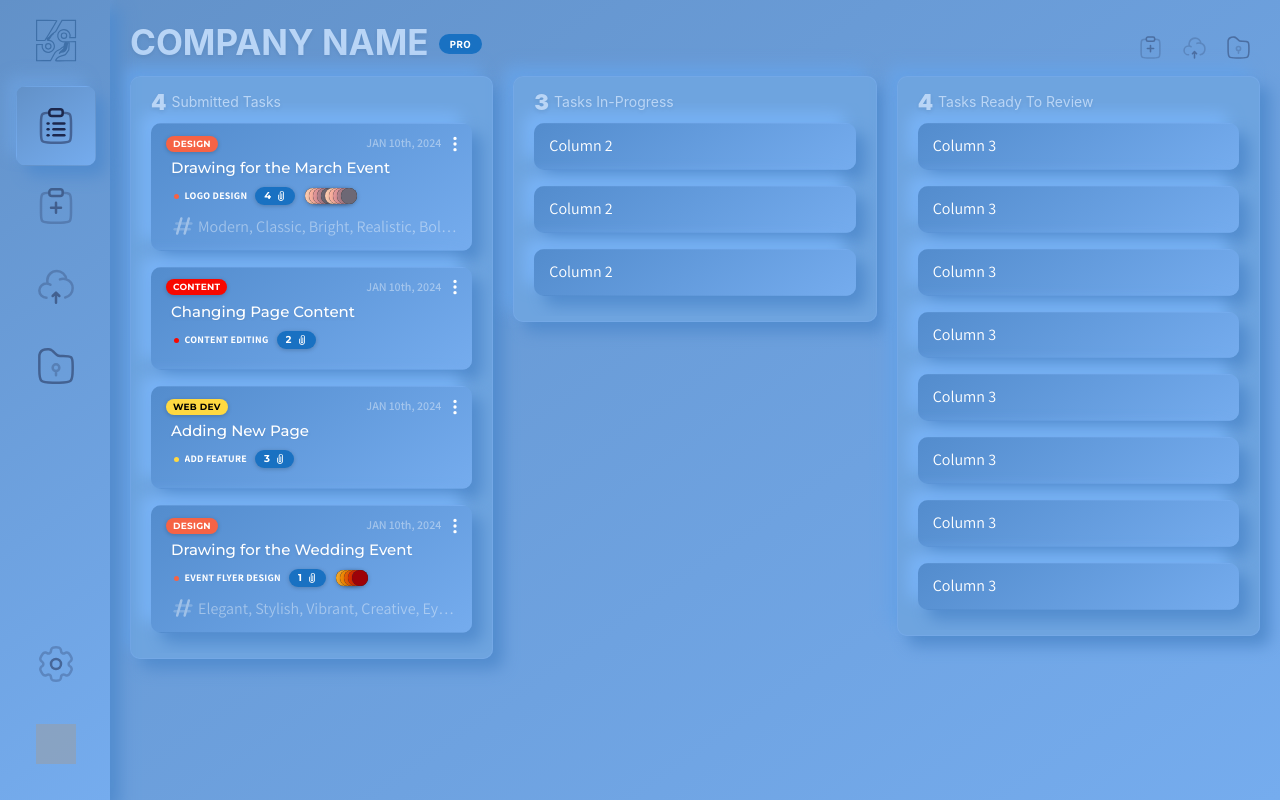
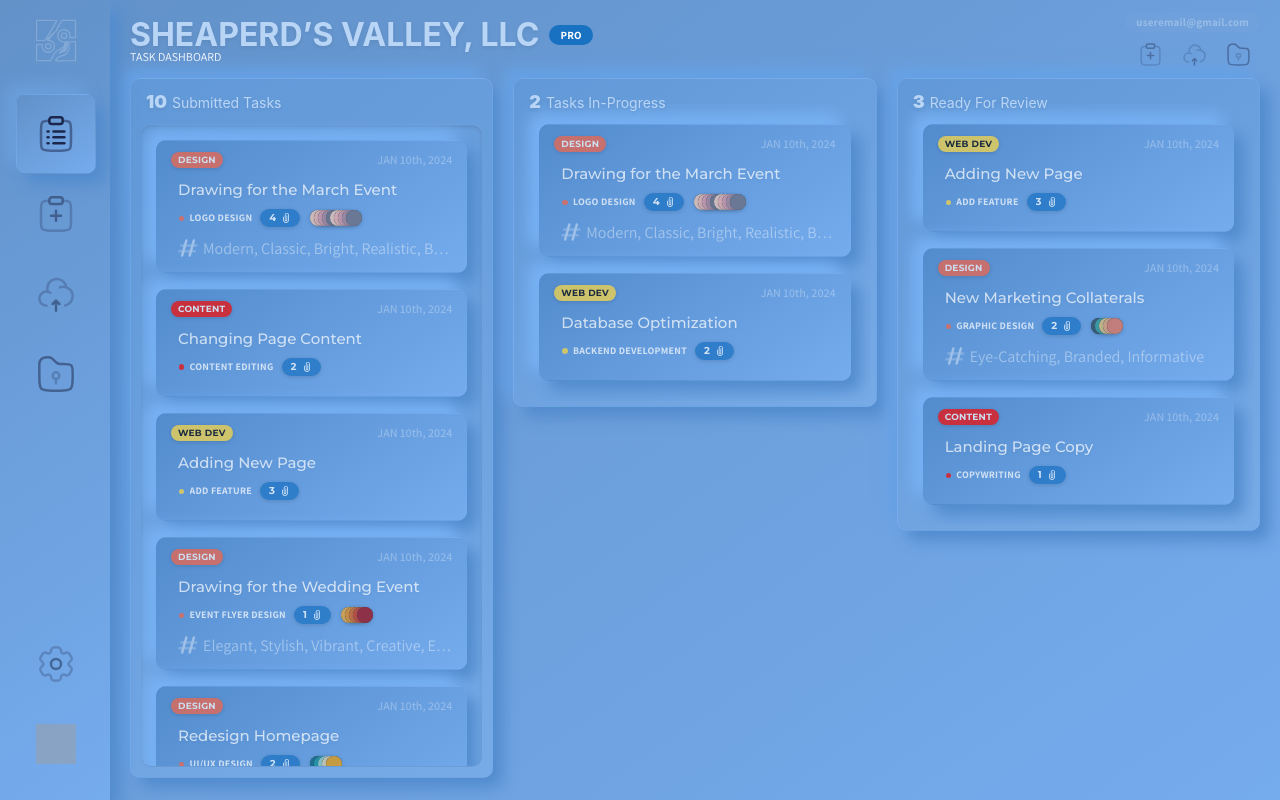
Before and after one commit to Zenneson/cre8ive4mula, a Next.js app: page /clientportal in a window 1280 px wide. Built offline with nearby package versions, Linux system fonts and the light colour scheme; grey boxes are pictures that could not be loaded.

Commit message:
Update styles and add functionality to board tasks

```diff
--- a/app/clientportal/dashboard/boardTask.js
+++ b/app/clientportal/dashboard/boardTask.js
@@ -2,6 +2,7 @@ import {
   Avatar,
   Badge,
   Box,
+  Button,
   ColorSwatch,
   Flex,
   Group,
@@ -9,12 +10,16 @@ import {
   Text,
   Title,
 } from "@mantine/core";
-import { BsThreeDotsVertical } from "react-icons/bs";
+import { useClickOutside } from "@mantine/hooks";
+import { useState } from "react";
 import { CgAttachment } from "react-icons/cg";
+import { FaRegTrashCan } from "react-icons/fa6";
 import classes from "./styles/boardTask.module.css";
 
 export default function BoardTask(props) {
-  const { taskData } = props;
+  const { taskData, boardType } = props;
+  const [viewTask, setViewTask] = useState(false);
+  const ref = useClickOutside(() => setViewTask(false));
 
   const taskColor = (type) => {
     switch (type) {
@@ -40,7 +45,15 @@ export default function BoardTask(props) {
   );
 
   return (
-    <Box className="innerPanel" pos={"relative"} pb={10}>
+    <Box
+      className={`innerPanel ${classes.taskFrame} ${
+        boardType === "Ready For Review" && classes.reviewReady
+      }`}
+      onClick={() => setViewTask(!viewTask)}
+      pos={"relative"}
+      pb={10}
+      ref={ref}
+    >
       <Group justify="space-between" mb={5}>
         <Badge
           color={taskColor(taskData.type)}
@@ -49,12 +62,9 @@ export default function BoardTask(props) {
         >
           {taskData.type}
         </Badge>
-        <Group gap={5} mr={-7}>
-          <Text fz={12} fw={600} c={"#fff"} opacity={0.4}>
-            JAN 10th, 2024
-          </Text>
-          <BsThreeDotsVertical className={classes.taskMenuBtn} size={18} />
-        </Group>
+        <Text fz={12} fw={600} c={"#fff"} opacity={0.4}>
+          JAN 10th, 2024
+        </Text>
       </Group>
       <Title className={classes.title} truncate="end" lineClamp={2}>
         {taskData.title}
@@ -90,6 +100,17 @@ export default function BoardTask(props) {
         )}
         <Text className={classes.tagsList}>{tagsList}</Text>
       </Flex>
+      <Group
+        className={`${classes.viewTaskFrame} ${viewTask && classes.opened}`}
+        justify="flex-end"
+      >
+        <Box className={classes.taskBtnsFrame}>
+          <FaRegTrashCan className={classes.deleteTaskBtn} size={16} />
+          <Button className={classes.viewTaskBtn} variant="light">
+            View
+          </Button>
+        </Box>
+      </Group>
     </Box>
   );
 }
--- a/app/clientportal/dashboard/dashHeader.js
+++ b/app/clientportal/dashboard/dashHeader.js
@@ -5,6 +5,8 @@ import {
   Flex,
   Group,
   Image,
+  Stack,
+  Text,
   Title,
   Tooltip,
 } from "@mantine/core";
@@ -14,16 +16,38 @@ export default function DashHeader(props) {
   const { setActive } = props;
 
   return (
-    <Group justify="space-between">
+    <Group justify="space-between" mb={"2px"}>
+      <Stack gap={0}>
         <Flex align={"center"} gap={10}>
-        <Title fz={35} mb={"10px"} tt={"uppercase"}>
-          Company Name
+          <Title fz={32} tt={"uppercase"}>
+            Sheaperd&rsquo;s Valley, LLC
           </Title>
-        <Badge size="md" mt={-8}>
-          Pro
+          <Badge size="md">Pro</Badge>
+        </Flex>
+        <Text mt={-8} fz={12} tt={"uppercase"}>
+          Task Dashboard
+        </Text>
+      </Stack>
+
+      <Stack gap={0} align="flex-end">
+        <Tooltip
+          position={"bottom"}
+          withArrow
+          label={"Account Settings"}
+          openDelay={0}
+          offset={5}
+        >
+          <Badge
+            className={classes.userBadge}
+            variant="light"
+            color={"#fff"}
+            size="md"
+            tt={"inherit"}
+            onClick={() => setActive(4)}
+          >
+            useremail@gmail.com
           </Badge>
-      </Flex>
-
+        </Tooltip>
         <Group gap={0}>
           <Tooltip
             position={"bottom"}
@@ -86,6 +110,7 @@ export default function DashHeader(props) {
             </ActionIcon>
           </Tooltip>
         </Group>
+      </Stack>
     </Group>
   );
 }
--- a/app/clientportal/dashboard/dashboard.js
+++ b/app/clientportal/dashboard/dashboard.js
@@ -1,62 +1,58 @@
 "use client";
-import { Box, Flex, Group, Stack, Title } from "@mantine/core";
+import { Flex, Group, Stack, Title } from "@mantine/core";
+import { useEffect, useRef, useState } from "react";
+import { taskData } from "../../../public/data/taskData";
 import BoardTask from "./boardTask";
 import DashHeader from "./dashHeader";
 import classes from "./styles/dashboard.module.css";
 
-const taskData = [
-  {
-    id: 1,
-    type: "Design",
-    service: "Logo Design",
-    title: "Drawing for the March Event",
-    date: "JAN 10th, 2024",
-    tags: ["Modern", "Classic", "Bright", "Realistic", "Bold", "Engaging"],
-    files: ["file1.docx", "file2.docx", "file3.docx", "file4.docx"],
-    colors: [
-      "#FFCDB2",
-      "#FFB4A2",
-      "#E5989B",
-      "#B5838D",
-      "#6D6875",
-      "#FFCDB2",
-      "#FFB4A2",
-      "#E5989B",
-      "#B5838D",
-      "#6D6875",
-    ],
-  },
-  {
-    id: 2,
-    type: "Content",
-    service: "Content Editing",
-    title: "Changing Page Content",
-    date: "JAN 12th, 2024",
-    files: ["file1.docx", "file2.docx"],
-  },
-  {
-    id: 3,
-    type: "Web Dev",
-    service: "Add Feature",
-    title: "Adding New Page",
-    date: "JAN 10th, 2024",
-    files: ["file1.docx", "file2.docx", "file3.docx"],
-  },
-  {
-    id: 4,
-    type: "Design",
-    service: "Event Flyer Design",
-    title: "Drawing for the Wedding Event",
-    date: "JAN 10th, 2024",
-    tags: ["Elegant", "Stylish", "Vibrant", "Creative", "Eye-catching, Formal"],
-    files: ["file1.docx"],
-    colors: ["#F9A826", "#F48C06", "#E85D04", "#DC2F02", "#9D0208"],
-  },
-];
+const isOverflown = (element) => {
+  return (
+    element.scrollHeight > element.clientHeight ||
+    element.scrollWidth > element.clientWidth
+  );
+};
 
-const taskList = taskData.map((task) => (
-  <BoardTask key={task.id} taskData={task} />
-));
+const Board = ({ taskData, boardType }) => {
+  const tasks = taskData;
+  const taskFrameRef = useRef(null);
+  const [addSpace, setAddSpace] = useState(false);
+
+  useEffect(() => {
+    const taskFrame = taskFrameRef.current;
+    if (isOverflown(taskFrame)) {
+      setAddSpace(true);
+    } else {
+      setAddSpace(false);
+    }
+  }, []);
+
+  const taskList = tasks.map((task) => (
+    <BoardTask key={task.id} taskData={task} boardType={boardType} />
+  ));
+
+  return (
+    <Stack w="33%" className={`panel ${classes.boards}`}>
+      <Group
+        gap={5}
+        className={`${classes.boardsHeader} ${addSpace && classes.scrollSpace}`}
+      >
+        <Title order={4} fw={900}>
+          {tasks.length}
+        </Title>
+        <Title order={6} fw={400}>
+          {boardType}
+        </Title>
+      </Group>
+      <Stack
+        ref={taskFrameRef}
+        className={`${classes.boardsInner} ${addSpace && classes.boardsShadow}`}
+      >
+        {taskList}
+      </Stack>
+    </Stack>
+  );
+};
 
 export default function Dashboard(props) {
   const { setActive } = props;
@@ -65,52 +61,15 @@ export default function Dashboard(props) {
     <>
       <DashHeader setActive={setActive} />
       <Flex gap={20} className={classes.boardsFrame}>
-        <Stack w="33%" className={`panel ${classes.boards}`}>
-          <Group gap={5} className={classes.boardsHeader}>
-            <Title order={3} fw={900}>
-              {taskData.length}
-            </Title>
-            <Title order={6} fw={400}>
-              Submitted Tasks
-            </Title>
-          </Group>
-          <Stack className={classes.boardsInner}>{taskList}</Stack>
-        </Stack>
-        <Stack w="33%" className={`panel ${classes.boards}`}>
-          <Group gap={5} className={classes.boardsHeader}>
-            <Title order={3} fw={900}>
-              3
-            </Title>
-            <Title order={6} fw={400}>
-              Tasks In-Progress
-            </Title>
-          </Group>
-          <Stack className={classes.boardsInner}>
-            <Box className="innerPanel">Column 2</Box>
-            <Box className="innerPanel">Column 2</Box>
-            <Box className="innerPanel">Column 2</Box>
-          </Stack>
-        </Stack>
-        <Stack w="33%" className={`panel ${classes.boards}`}>
-          <Group gap={5} className={classes.boardsHeader}>
-            <Title order={3} fw={900}>
-              4
-            </Title>
-            <Title order={6} fw={400}>
-              Tasks Ready To Review
-            </Title>
-          </Group>
-          <Stack className={classes.boardsInner}>
-            <Box className="innerPanel">Column 3</Box>
-            <Box className="innerPanel">Column 3</Box>
-            <Box className="innerPanel">Column 3</Box>
-            <Box className="innerPanel">Column 3</Box>
-            <Box className="innerPanel">Column 3</Box>
-            <Box className="innerPanel">Column 3</Box>
-            <Box className="innerPanel">Column 3</Box>
-            <Box className="innerPanel">Column 3</Box>
-          </Stack>
-        </Stack>
+        <Board boardType={"Submitted Tasks"} taskData={taskData} />
+        <Board
+          boardType={"Tasks In-Progress"}
+          taskData={[taskData[0], taskData[6]]}
+        />
+        <Board
+          boardType={"Ready For Review"}
+          taskData={[taskData[2], taskData[7], taskData[8]]}
+        />
       </Flex>
     </>
   );
--- a/app/clientportal/dashboard/styles/boardTask.module.css
+++ b/app/clientportal/dashboard/styles/boardTask.module.css
@@ -1,18 +1,36 @@
+.viewTaskFrame {
+  transition: all 300ms ease-in-out;
+  overflow: hidden;
+  height: 0px;
+}
+
+.opened {
+  height: 100% !important;
+}
+
+.taskFrame {
+  transition: all 250ms ease-in-out;
+  user-select: none !important;
+  cursor: pointer;
+
+  & > * {
+    opacity: 0.7;
+  }
+
+  &:hover {
+    & > * {
+      opacity: 1;
+    }
+  }
+}
+
 .title {
   font-family: var(--font-montserrat);
   width: 100%;
   font-weight: 500;
   font-size: 15px;
+  padding: 5px 0 0 7px;
   color: #fff;
-  padding-left: 5px;
-}
-
-.taskMenuBtn {
-  cursor: pointer;
-
-  &:hover {
-    transform: scale(1.1);
-  }
 }
 
 .addedTags {
@@ -51,3 +69,80 @@
   white-space: nowrap;
   width: 100%;
 }
+
+div.taskBtnsFrame {
+  transition: all 250ms ease-in-out !important;
+  background-color: rgba(0, 0, 0, 0.1);
+  border-radius: 5px;
+  margin: 7px 0;
+  padding: 0;
+}
+
+button.viewTaskBtn {
+  background: #8bbbf5 !important;
+  border: 0;
+  box-shadow: none;
+  border-radius: 5px;
+  cursor: pointer;
+  padding: 5px 10px !important;
+  font-family: var(--font-montserrat);
+  font-weight: 700;
+  margin: 4px 0;
+  margin-right: 4px;
+  font-size: 12px;
+
+  &:hover {
+    transform: scale(1.02);
+    opacity: 1;
+  }
+}
+
+.deleteTaskBtn {
+  transition: all 250ms ease-in-out;
+  margin: 0 5px -4px 8px !important;
+  opacity: 0.2;
+  color: #fff;
+
+  &:hover {
+    color: #f80808;
+    transform: scale(1.02);
+    opacity: 1;
+  }
+}
+
+.reviewReady {
+  overflow: hidden;
+}
+
+.reviewReady:before {
+  position: absolute;
+  content: "";
+  display: inline-block;
+  top: -180px;
+  left: 0;
+  width: 30px;
+  height: 100%;
+  background-color: rgba(255, 255, 255, 0.15);
+  animation: shinyBtn 3s ease-in-out infinite;
+}
+
+/* KEYFRAMES --------------------------------------------------------------- */
+
+@keyframes shinyBtn {
+  0% {
+    -webkit-transform: scale(0) rotate(45deg);
+    opacity: 0;
+  }
+  80% {
+    -webkit-transform: scale(0) rotate(45deg);
+    opacity: 0.5;
+  }
+  81% {
+    -webkit-transform: scale(4) rotate(45deg);
+    opacity: 1;
+  }
+  100% {
+    -webkit-transform: scale(50) rotate(45deg);
+    opacity: 0;
+  }
+}
--- a/app/clientportal/dashboard/styles/dashboard.module.css
+++ b/app/clientportal/dashboard/styles/dashboard.module.css
@@ -1,3 +1,14 @@
+.userBadge {
+  transition: opacity 150ms ease-in-out;
+  opacity: 0.3;
+  margin-top: 7px;
+  cursor: pointer;
+
+  &:hover {
+    opacity: 1;
+  }
+}
+
 .topRightBtns {
   opacity: 0.4;
 
@@ -12,6 +23,7 @@
 }
 
 .boards {
+  background: linear-gradient(145deg, #6198d7, #77abe7);
   border-radius: 10px;
   height: auto;
   max-height: calc(100vh - 100px);
@@ -21,19 +33,25 @@
 .boardsHeader {
   position: relative;
   z-index: 100;
-  margin: 0 0 -5px 20px;
+  margin: 0 0 -27px 15px;
+}
+
+.scrollSpace {
+  margin: 0 0 -12px 15px;
 }
 
 .boardsInner {
   border-radius: 10px;
   overflow: auto;
   padding: 20px;
-  margin: 0;
-  margin-top: -25px;
+  padding-bottom: 20px;
+  margin: 0 5px;
+}
 
-  div.innerPanel {
-    box-shadow:
-      10px 10px 15px rgba(82, 140, 206, 0.2),
-      -10px -10px 15px rgba(121, 179, 246, 0.2) !important;
-  }
+.boardsShadow {
+  box-shadow: rgba(0, 0, 0, 0.1) 0px 2px 4px 0px inset;
+  border-top: 1px solid rgba(255, 255, 255, 0.05);
+  border-bottom: 1px solid rgba(0, 0, 0, 0.08);
+  padding: 15px;
+  margin: 5px 10px;
 }
--- a/app/clientportal/navbar.js
+++ b/app/clientportal/navbar.js
@@ -49,6 +49,7 @@ export default function Navbar(props) {
         <Image
           src="/img/svgLogo.svg"
           style={{ paddingLeft: "2px", width: rem(50), height: rem(50) }}
+          opacity={0.2}
           alt="Logo"
         />
       </Center>
@@ -58,7 +59,11 @@ export default function Navbar(props) {
         </Stack>
       </div>
       <Stack justify="center" gap={0}>
-        <NavbarLink icon={"settings"} label="Account Settings" />
+        <NavbarLink
+          icon={"settings"}
+          onClick={() => setActive(4)}
+          label="Account Settings"
+        />
         <NavbarLink icon={"logout"} label="Logout" />
       </Stack>
     </nav>
--- a/app/clientportal/page.js
+++ b/app/clientportal/page.js
@@ -41,6 +41,11 @@ export default function ClientPortal() {
           <Title>File Repository</Title>
         </motion.div>
       )}
+      {active === 4 && (
+        <motion.div {...animation} className={classes.dashPanel}>
+          <Title>Account Settings</Title>
+        </motion.div>
+      )}
     </>
   );
 }
--- a/app/clientportal/styles/clientPortal.module.css
+++ b/app/clientportal/styles/clientPortal.module.css
@@ -5,4 +5,5 @@ div.dashPanel {
   width: calc(100vw - rem(110px));
   height: 100vh;
   padding: 20px;
+  padding-top: 5px;
 }
--- a/app/clientportal/styles/navbar.module.css
+++ b/app/clientportal/styles/navbar.module.css
@@ -16,7 +16,7 @@
 
 .navbarMain {
   flex: 1;
-  margin-top: rem(20px);
+  margin-top: rem(28px);
 }
 
 .link {
--- /dev/null
+++ b/public/data/taskData.js
@@ -0,0 +1,101 @@
+export const taskData = [
+  {
+    id: 1,
+    type: "Design",
+    service: "Logo Design",
+    title: "Drawing for the March Event",
+    date: "JAN 10th, 2024",
+    tags: ["Modern", "Classic", "Bright", "Realistic", "Bold", "Engaging"],
+    files: ["file1.docx", "file2.docx", "file3.docx", "file4.docx"],
+    colors: [
+      "#FFCDB2",
+      "#FFB4A2",
+      "#E5989B",
+      "#B5838D",
+      "#6D6875",
+      "#FFCDB2",
+      "#FFB4A2",
+      "#E5989B",
+      "#B5838D",
+      "#6D6875",
+    ],
+  },
+  {
+    id: 2,
+    type: "Content",
+    service: "Content Editing",
+    title: "Changing Page Content",
+    date: "JAN 12th, 2024",
+    files: ["file1.docx", "file2.docx"],
+  },
+  {
+    id: 3,
+    type: "Web Dev",
+    service: "Add Feature",
+    title: "Adding New Page",
+    date: "JAN 15th, 2024",
+    files: ["file1.docx", "file2.docx", "file3.docx"],
+  },
+  {
+    id: 4,
+    type: "Design",
+    service: "Event Flyer Design",
+    title: "Drawing for the Wedding Event",
+    date: "JAN 17th, 2024",
+    tags: ["Elegant", "Stylish", "Vibrant", "Creative", "Eye-catching, Formal"],
+    files: ["file1.docx"],
+    colors: ["#F9A826", "#F48C06", "#E85D04", "#DC2F02", "#9D0208"],
+  },
+  {
+    id: 5,
+    type: "Design",
+    service: "UI/UX Design",
+    title: "Redesign Homepage",
+    date: "JAN 20th, 2024",
+    tags: ["User-Friendly", "Modern", "Interactive", "Responsive"],
+    files: ["homepage_sketches.pdf", "wireframe_v1.pdf"],
+    colors: ["#005F73", "#0A9396", "#94D2BD", "#E9D8A6", "#EE9B00"],
+  },
+  {
+    id: 6,
+    type: "Content",
+    service: "Blog Writing",
+    title: "Travel Tips Article",
+    date: "JAN 22nd, 2024",
+    files: ["travel_tips_draft.docx"],
+  },
+  {
+    id: 7,
+    type: "Web Dev",
+    service: "Backend Development",
+    title: "Database Optimization",
+    date: "JAN 25th, 2024",
+    files: ["db_report.pdf", "optimization_plan.docx"],
+  },
+  {
+    id: 8,
+    type: "Design",
+    service: "Graphic Design",
+    title: "New Marketing Collaterals",
+    date: "JAN 28th, 2024",
+    tags: ["Eye-Catching", "Branded", "Informative"],
+    files: ["brochure_draft.pdf", "poster_design.psd"],
+    colors: ["#264653", "#2A9D8F", "#E9C46A", "#F4A261", "#E76F51"],
+  },
+  {
+    id: 9,
+    type: "Content",
+    service: "Copywriting",
+    title: "Landing Page Copy",
+    date: "FEB 1st, 2024",
+    files: ["landing_page_text.docx"],
+  },
+  {
+    id: 10,
+    type: "Web Dev",
+    service: "Frontend Development",
+    title: "Implement New Features",
+    date: "FEB 5th, 2024",
+    files: ["feature_list.docx", "implementation_plan.docx"],
+  },
+];
```
Also changed, not shown: public/img/svgLogo.svg. Lines whose indentation alone changed are shown as unchanged.
